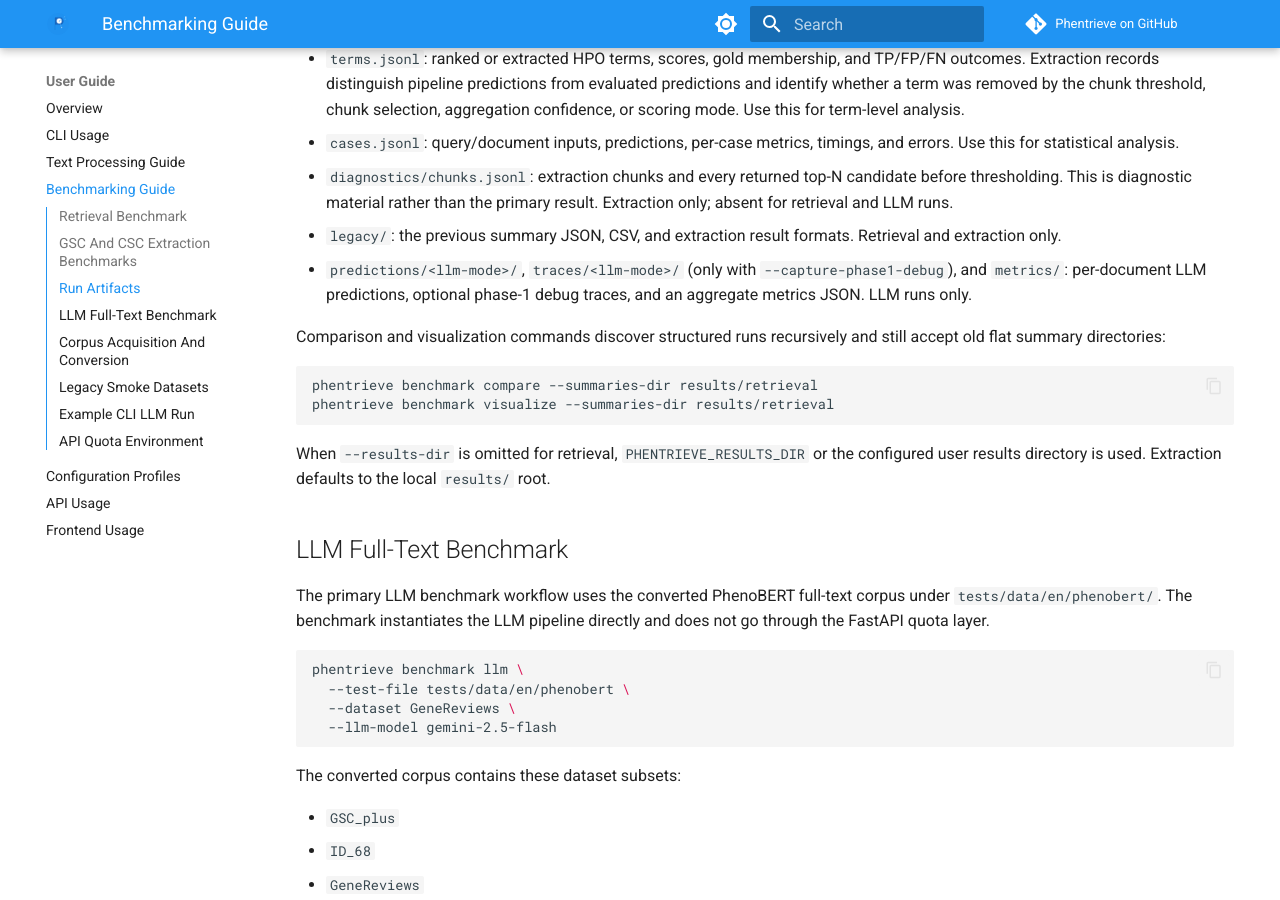
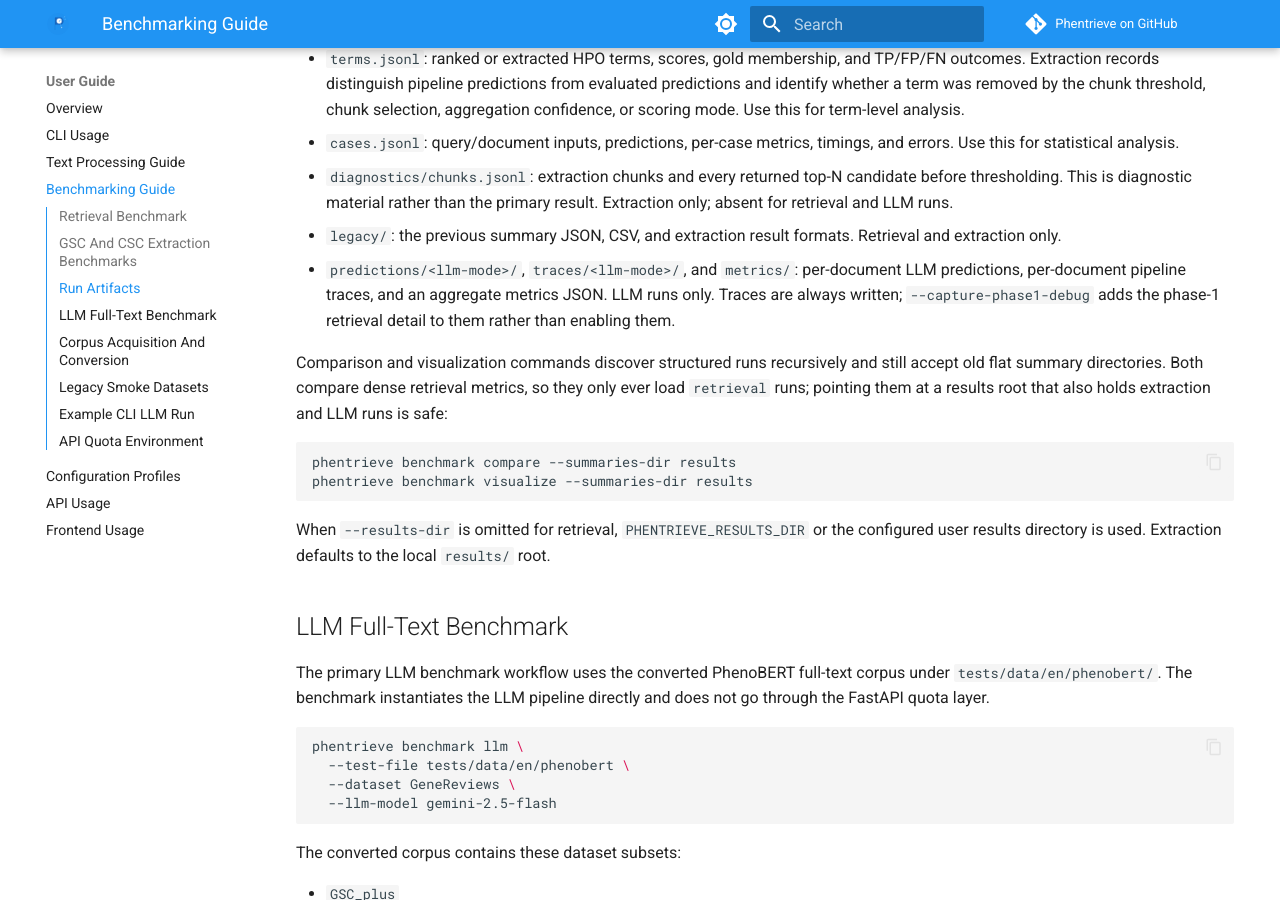
Before and after one commit to berntpopp/phentrieve, an MkDocs documentation site: the page built from docs/user-guide/benchmarking-guide.md, in a window 1280 px wide and 900 px high, scrolled down 1613 px. Built offline with MkDocs 1.6.1 and Material for MkDocs 9.7.7, drawn with Linux system fonts in a browser that asks for light colours; comment, search, counter and statistics services are not loaded.

Commit message:
docs(benchmark): correct the compare default and LLM trace gating
The guide told users to pass `--summaries-dir results/retrieval` to work around
comparisons picking up non-retrieval runs; the loaders now filter by benchmark
type, so the plain results root is safe.

It also described `traces/` as written only with `--capture-phase1-debug`. The
prediction record always carries a trace, so traces are always written; the flag
adds phase-1 retrieval detail to them rather than enabling them.

Co-Authored-By: Claude Fable 5 <noreply@anthropic.com>
Claude-Session: https://claude.ai/code/session_01GfjxrHsHYH2TqjwgEcq6oS

````diff
--- a/docs/user-guide/benchmarking-guide.md
+++ b/docs/user-guide/benchmarking-guide.md
@@ -91,16 +91,19 @@ The important files are:
   primary result. Extraction only; absent for retrieval and LLM runs.
 - `legacy/`: the previous summary JSON, CSV, and extraction result formats.
   Retrieval and extraction only.
-- `predictions/<llm-mode>/`, `traces/<llm-mode>/` (only with
-  `--capture-phase1-debug`), and `metrics/`: per-document LLM predictions,
-  optional phase-1 debug traces, and an aggregate metrics JSON. LLM runs only.
+- `predictions/<llm-mode>/`, `traces/<llm-mode>/`, and `metrics/`: per-document
+  LLM predictions, per-document pipeline traces, and an aggregate metrics JSON.
+  LLM runs only. Traces are always written; `--capture-phase1-debug` adds the
+  phase-1 retrieval detail to them rather than enabling them.
 
 Comparison and visualization commands discover structured runs recursively and
-still accept old flat summary directories:
+still accept old flat summary directories. Both compare dense retrieval metrics,
+so they only ever load `retrieval` runs; pointing them at a results root that
+also holds extraction and LLM runs is safe:
 
 ```bash
-phentrieve benchmark compare --summaries-dir results/retrieval
-phentrieve benchmark visualize --summaries-dir results/retrieval
+phentrieve benchmark compare --summaries-dir results
+phentrieve benchmark visualize --summaries-dir results
 ```
 
 When `--results-dir` is omitted for retrieval, `PHENTRIEVE_RESULTS_DIR` or the
````
